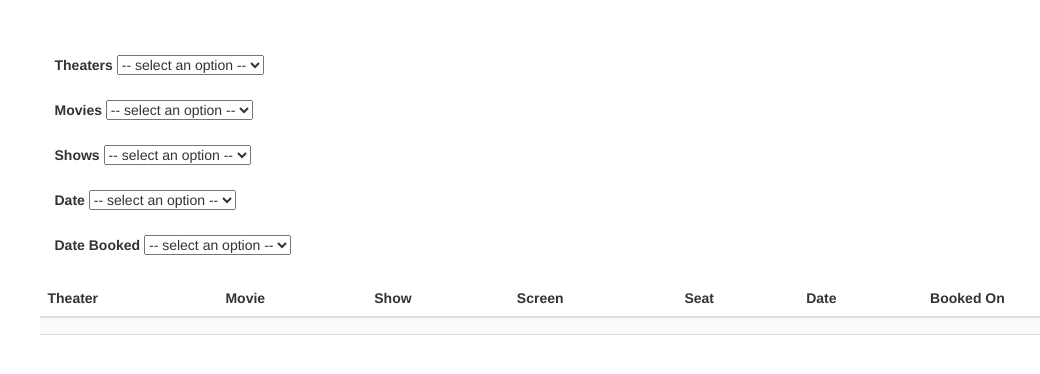
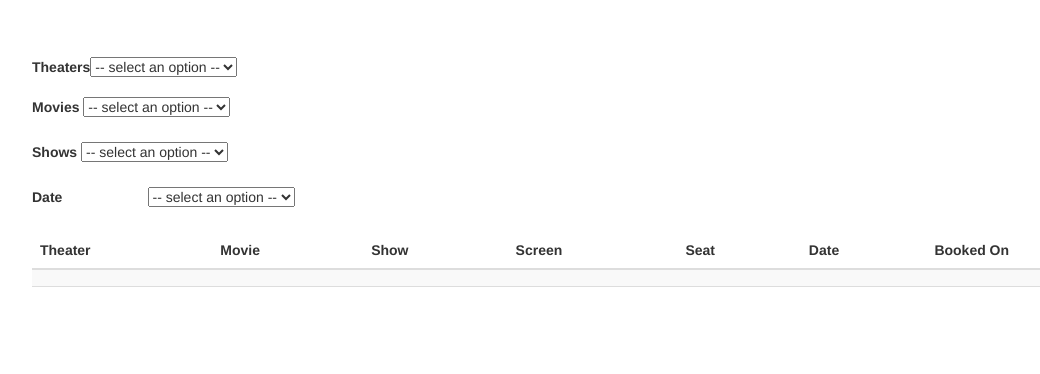
Before and after one commit to firoz74828/BookMovieTicket, a Django app: template Booking/templates/Booking/user_booking.html in a window 1280 px wide. Shown: the part 50-424 px from the top of the page, without its empty margins (38-1078 px from the left). Run offline with Django 3.2, Linux system fonts and the light colour scheme; the template is opened without the code that fills it: values that come from a table or form of the project are taken from there, others are empty; data comes from the database, SQL or seed files in the repository; some libraries are stand-ins or nearby versions.

Commit message:
DetailView updated

```diff
--- a/Booking/templates/Booking/user_booking.html
+++ b/Booking/templates/Booking/user_booking.html
@@ -1,10 +1,9 @@
 {% extends "base.html" %}
 {% block content %}
 
-<div class="container" style="width:90%;">
     <div class="row">
         <div class="col-sm-3">
-            <label>Theaters</label>
+            <label class="filter_test">Theaters</label>
 			<select id="theater_id" name="theater_id">
 					<option disabled selected value> -- select an option -- </option>
 				{% for theater in theater_list%}
@@ -28,25 +27,21 @@
 				{% endfor %}
             </select><br><br>
             <label>Date</label>
-            <select id="date_id" name="date_id">
+            <div class="dropdown"></div>
+            <select id="date_id" name="date_id" class="dropdown">
 					<option disabled selected value> -- select an option -- </option>
 				{% for date in date_list%}
                     <option value="{{theater}}">{{date.date_id__date}}</option>
 				{% endfor %}
 			</select><br><br>
+        </div>
 
-             <label>Date Booked</label>
-            <select id="date_today" name="date_today">
-					<option disabled selected value> -- select an option -- </option>
-				{% for date_today in date_today_list%}
-                    <option value="{{date_today}}">{{date_today}}</option>
-				{% endfor %}
-			</select><br><br>
+
 
         </div>
 
 
-        <div class="colsm-8">
+        <div class="colsm-7">
             <table class="table table-striped date_button">
                 <thead>
                   <tr>
@@ -75,7 +70,7 @@
             </table>
         </div>
     </div>
-</div>
+
 
 
 {% endblock %}
--- a/Booking/views.py
+++ b/Booking/views.py
@@ -227,5 +227,4 @@ class UserBookings(LoginRequiredMixin, ListView):
         context['movie_list'] = queryset.values('movie_id', 'movie_id__movie_name').distinct()
         context['show_list'] = queryset.values('show_id', 'show_id__show').distinct()
         context['date_list'] = queryset.values('date_id', 'date_id__date').distinct()
-        context['date_today_list'] = queryset.values('date_today').distinct()
         return context
--- a/static/css/base.css
+++ b/static/css/base.css
@@ -1,5 +1,4 @@
 .container {
-    width: 100%;
     position:relative;
 }
 
@@ -138,6 +137,10 @@ td.detail_movies {
     margin-bottom:2%;
 }
 
-.book_button{\
-    background:
+.dropdown{
+    float:right;
 }
+
+.filter_test{
+    float:left;
+}
```
Also changed, not shown: 1 other file.
